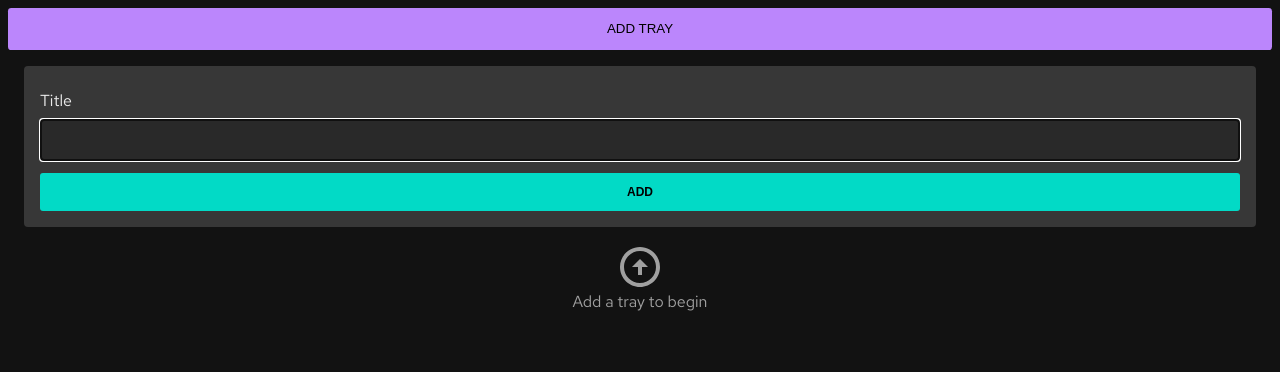
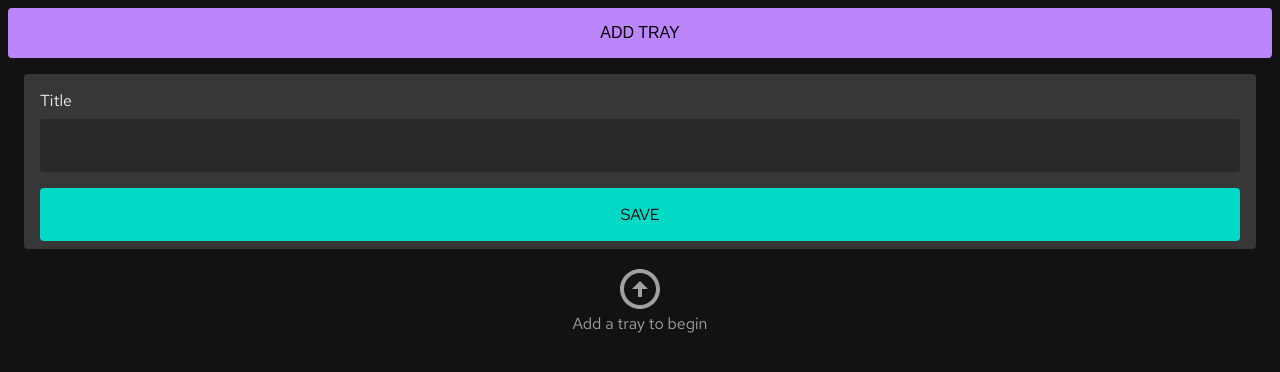
Before and after one commit to jardine-chris/todo-react, a React (Create React App) app: page / in a window 1280 px wide. Both pictures are taken after a click on the button "ADD TRAY". Shown: the top 372 px of the page. Built offline with nearby package versions, Linux system fonts and the light colour scheme.

Commit message:
Add animations.

```diff
--- a/src/App.js
+++ b/src/App.js
@@ -6,8 +6,8 @@ import { BiUpArrowCircle } from "react-icons/bi";
 import { IconContext } from "react-icons/lib";
 
 function App() {
-  const [showAddTray, setShowAddTray] = useState(false);
   const [trays, setTrays] = useState([]);
+  const [isOpen, setIsOpen] = useState(false);
 
   // Add tray
   const addTray = (tray) => {
@@ -21,11 +21,23 @@ function App() {
     setTrays(trays.filter((tray) => tray.id !== id));
   };
 
+  const toggleFade = () => {
+    setIsOpen(!isOpen);
+  };
+
   return (
     <div className="application">
       {/* Button to show the form to add a new tray. */}
-      <Button text="Add Tray" onAdd={() => setShowAddTray(!showAddTray)} />
-      {showAddTray && <AddTray onAdd={addTray} showForm={setShowAddTray} />}
+      <Button
+        text="Add Tray"
+        onAdd={() => {
+          toggleFade();
+        }}
+      />
+
+      <div className="fade-container">
+        <AddTray onAdd={addTray} isOpen={isOpen} setFade={setIsOpen} />
+      </div>
 
       {/* Display all available trays. */}
       {trays.length > 0 ? (
@@ -38,8 +50,8 @@ function App() {
             alignItems: "center",
           }}
         >
-          <IconContext.Provider value={{ size: '3em'}}>
-          <BiUpArrowCircle />
+          <IconContext.Provider value={{ size: "3em" }}>
+            <BiUpArrowCircle />
           </IconContext.Provider>
           Add a tray to begin
         </div>
--- a/src/components/AddCard.js
+++ b/src/components/AddCard.js
@@ -1,6 +1,6 @@
-import { useState } from "react";
+import { useState, useCallback } from "react";
 
-const AddCard = ({ onAdd, showForm }) => {
+const AddCard = ({ onAdd, isOpen, setFade }) => {
   const [title, setTitle] = useState("");
   const [content, setContent] = useState("");
 
@@ -12,33 +12,45 @@ const AddCard = ({ onAdd, showForm }) => {
       return;
     }
 
-    // Add the tray with the specified props.
+    // Add the card with the specified props.
     onAdd({ title, content });
 
     // Reset the form field(s).
     setTitle("");
     setContent("");
-
-    showForm(false);
   };
 
+  const handleChange = useCallback(
+    (event) => {
+      setFade(false);
+    },
+    [setFade]
+  );
+
   return (
-    <form className="form-control" onSubmit={onSubmit}>
-      <label for="card-title">What are you doing?</label>
+    <form
+      className={"form-control fade-in-down " + (!isOpen ? "" : "active")}
+      onSubmit={onSubmit}
+    >
+      <label for="card-title">Title</label>
       <input
         type="text"
-        placeholder="Finish this project"
+        autoFocus="autofocus"
         value={title}
         onChange={(e) => setTitle(e.target.value)}
       />
-      <label for="card-content">How will you do it?</label>
+      <label for="card-content">Content</label>
       <input
         type="text"
-        placeholder="Research how exactly a posi-trac rear end in a Plymouth works."
         value={content}
         onChange={(e) => setContent(e.target.value)}
       />
-      <input type="submit" value="Add" />
+      <input
+        class="add-btn"
+        type="submit"
+        value="Save"
+        onClick={handleChange}
+      />
     </form>
   );
 };
--- a/src/components/AddTray.js
+++ b/src/components/AddTray.js
@@ -1,6 +1,6 @@
-import { useState } from "react";
+import { useState, useCallback } from "react";
 
-const AddTray = ({ onAdd, showForm }) => {
+const AddTray = ({ onAdd, isOpen, setFade }) => {
   const [title, setTitle] = useState("");
 
   const onSubmit = (e) => {
@@ -16,11 +16,20 @@ const AddTray = ({ onAdd, showForm }) => {
 
     // Reset the form field(s).
     setTitle("");
-    showForm(false);
   };
 
+  const handleChange = useCallback(
+    (event) => {
+      setFade(false);
+    },
+    [setFade]
+  );
+
   return (
-    <form className="form-control" onSubmit={onSubmit}>
+    <form
+      className={"form-control fade-in-down " + (!isOpen ? "" : "active")}
+      onSubmit={onSubmit}
+    >
       <label for="tray-title">Title</label>
       <input
         type="text"
@@ -28,7 +37,12 @@ const AddTray = ({ onAdd, showForm }) => {
         value={title}
         onChange={(e) => setTitle(e.target.value)}
       />
-      <input type="submit" value="Add" />
+      <input
+        class="add-btn"
+        type="submit"
+        value="Save"
+        onClick={handleChange}
+      />
     </form>
   );
 };
--- a/src/components/Button.js
+++ b/src/components/Button.js
@@ -1,8 +1,9 @@
 const Button = ({ text, onAdd }) => {
   return (
-    <button class="btn" onClick={onAdd}>
+    <button className="btn" onClick={onAdd}>
       {text}
     </button>
   );
 };
+
 export default Button;
--- a/src/components/Tray.js
+++ b/src/components/Tray.js
@@ -6,13 +6,17 @@ import { BiDownArrowCircle } from "react-icons/bi";
 import { IconContext } from "react-icons/lib";
 
 const Tray = ({ tray, onDelete }) => {
-  const [showAddCard, setShowAddCard] = useState(false);
   const [cards, setCards] = useState([]);
+  const [isOpen, setIsOpen] = useState(false);
 
   const addCard = (card) => {
     const id = Math.floor(Math.random() * 1000 + 1);
     const newCard = { id, ...card };
     setCards([...cards, newCard]);
+  };
+
+  const toggleFade = () => {
+    setIsOpen(!isOpen);
   };
 
   return (
@@ -37,8 +41,10 @@ const Tray = ({ tray, onDelete }) => {
         </div>
       )}
 
-      <Button text="Add Card" onAdd={() => setShowAddCard(!showAddCard)} />
-      {showAddCard && <AddCard onAdd={addCard} showForm={setShowAddCard} />}
+      <Button text="Add Card" onAdd={() => toggleFade()} />
+      <div className="fade-container">
+        <AddCard onAdd={addCard} isOpen={isOpen} setFade={setIsOpen} />
+      </div>
     </div>
   );
 };
--- a/src/css/index.css
+++ b/src/css/index.css
@@ -34,6 +34,7 @@ body {
 }
 
 .btn {
+  font-size: 1em;
   padding: 1em;
   border: none;
   border-radius: 0.25em;
@@ -45,38 +46,94 @@ body {
 .form-control {
   border-radius: 0.25em;
   color: rgba(255, 255, 255, 0.9);
-  margin: 1em;
-  padding: 1em;
   display: flex;
   flex-direction: column;
   background-color: #373737;
+  margin: 0.5em;
+  padding: 0.5em;
 }
 .form-control label {
   margin: 0.5em 0;
 }
 .form-control input {
-  font-size: 0.75em;
+  font-family: "Red Hat Text", sans-serif;
+  border-radius: 0.25em;
+  border: none;
+  font-size: 1em;
   padding: 1em 0.5em;
   background-color: #292929;
   color: rgba(255, 255, 255, 0.6);
 }
-.form-control :last-child {
+.form-control textarea {
+  font-family: "Red Hat Text", sans-serif;
+  border-radius: 0.25em;
+  font-size: 1em;
+  background-color: transparent;
+  border: none;
+  margin: 0;
+  padding: 0;
+  width: 100%;
+  max-width: 100%;
+  height: 5em;
+  resize: none;
+  color: rgba(255, 255, 255, 0.6);
+}
+.form-control textarea:focus {
+  color: rgba(255, 255, 255, 0.6);
+}
+.form-control .textarea {
+  border-radius: 0.25em;
+  color: rgba(255, 255, 255, 0.6);
+  background-color: #292929;
+  border: none;
+  padding: 1em 0.5em;
+}
+.form-control .add-btn {
+  font-size: 1em;
   margin-top: 1em;
   text-transform: uppercase;
-  font-weight: bold;
   border: none;
   border-radius: 0.25em;
-  background-color: #02DAC6;
+  background-color: #02dac6;
   color: #000;
 }
 
-.fade-in {
-  transition: opacity 1s ease;
+.fade-in-down {
+  margin: 0 1em;
+  padding: 0 1em;
+  visibility: hidden;
+  max-height: 0;
+  transition: 0.5s ease-in-out;
+  opacity: 0;
+  transform: translateY(-10em);
 }
 
-.fade-out {
+.fade-in-down.active {
+  margin: 1em;
+  padding: 0.5em 1em;
+  visibility: visible;
+  max-height: 12em;
+  opacity: 1;
+  transform: translateY(0em);
+}
+
+.fade-in-up {
+  margin: 0 1em;
+  padding: 0 1em;
+  visibility: hidden;
+  max-height: 0;
+  transition: 0.5s ease-in-out;
   opacity: 0;
-  transition: opacity 1s ease;
+  transform: translateY(10em);
+}
+
+.fade-in-up.active {
+  margin: 1em;
+  padding: 0.5em 1em;
+  visibility: visible;
+  max-height: 10em;
+  opacity: 1;
+  transform: translateY(0em);
 }
 
 /*# sourceMappingURL=index.css.map */
--- a/src/css/scss/index.scss
+++ b/src/css/scss/index.scss
@@ -1,16 +1,16 @@
-@import url('https://fonts.googleapis.com/css2?family=Lato:wght@100;300;400;700;900&family=Red+Hat+Text:wght@300;400;500;600;700&display=swap');
+@import url("https://fonts.googleapis.com/css2?family=Lato:wght@100;300;400;700;900&family=Red+Hat+Text:wght@300;400;500;600;700&display=swap");
 
 $dark: #121212;
 $light-black: #1e1e1e;
 $grey: #292929;
 $med-grey: #373737;
 $pankkkk: #e83e79;
-$teal: #02DAC6;
+$teal: #02dac6;
 $base-border-radius: 0.25em;
 
 body {
-    font-family: 'Red Hat Text', sans-serif;
-    color:rgba(255, 255, 255, 0.6);
+    font-family: "Red Hat Text", sans-serif;
+    color: rgba(255, 255, 255, 0.6);
     background-color: $dark;
 }
 
@@ -27,7 +27,7 @@ body {
         background-color: $light-black;
 
         h3 {
-            font-family: 'Lato', sans-serif;
+            font-family: "Lato", sans-serif;
             letter-spacing: 0.65px;
             color: rgba(255, 255, 255, 0.9);
         }
@@ -47,6 +47,7 @@ body {
     }
 }
 .btn {
+    font-size: 1em;
     padding: 1em;
     border: none;
     border-radius: $base-border-radius;
@@ -57,33 +58,58 @@ body {
 
 .form-control {
     border-radius: $base-border-radius;
-    color:rgba(255, 255, 255, 0.9);
-
-    margin: 1em;
-    padding: 1em;
+    color: rgba(255, 255, 255, 0.9);
     display: flex;
     flex-direction: column;
     background-color: $med-grey;
+    margin: 0.5em;
+    padding: 0.5em;
 
     label {
         margin: 0.5em 0;
     }
 
     input {
-        font-size: 0.75em;
+        font-family: "Red Hat Text", sans-serif;
+        border-radius: $base-border-radius;
+        border: none;
+        font-size: 1em;
         padding: 1em 0.5em;
         background-color: $grey;
         color: rgba(255, 255, 255, 0.6);
     }
 
-    input:focus {
-
+    textarea {
+        font-family: "Red Hat Text", sans-serif;
+        border-radius: $base-border-radius;
+        font-size: 1em;
+        background-color: transparent;
+        border: none;
+        margin: 0;
+        padding: 0;
+        width: 100%;
+        max-width: 100%;
+        height: 5em;
+        resize: none;
+        color: rgba(255, 255, 255, 0.6);
     }
 
-    :last-child {
+    textarea:focus {
+        color: rgba(255, 255, 255, 0.6);
+    }
+
+    .textarea {
+        border-radius: $base-border-radius;
+        color: rgba(255, 255, 255, 0.6);
+        background-color: $grey;
+        border: none;
+        padding: 1em 0.5em;
+    }
+
+    .add-btn {
+        font-size: 1em;
         margin-top: 1em;
         text-transform: uppercase;
-        font-weight: bold;
         border: none;
         border-radius: $base-border-radius;
         background-color: $teal;
@@ -91,10 +117,40 @@ body {
     }
 }
 
-.fade-in {
-    transition: opacity 1s ease;
+.fade-in-down {
+    margin: 0 1em;
+    padding: 0 1em;
+    visibility: hidden;
+    max-height: 0;
+    transition: 0.5s ease-in-out;
+    opacity: 0;
+    transform: translateY(-10em);
 }
-.fade-out {
+
+.fade-in-down.active {
+    margin: 1em;
+    padding: 0.5em 1em;
+    visibility: visible;
+    max-height: 12em;
+    opacity: 1;
+    transform: translateY(0em);
+}
+
+.fade-in-up {
+    margin: 0 1em;
+    padding: 0 1em;
+    visibility: hidden;
+    max-height: 0;
+    transition: 0.5s ease-in-out;
     opacity: 0;
-    transition: opacity 1s ease;
+    transform: translateY(10em);
 }
+
+.fade-in-up.active {
+    margin: 1em;
+    padding: 0.5em 1em;
+    visibility: visible;
+    max-height: 10em;
+    opacity: 1;
+    transform: translateY(0em);
+}
```
Also changed, not shown: 1 other file (tests, documents, lock files or other folders).
